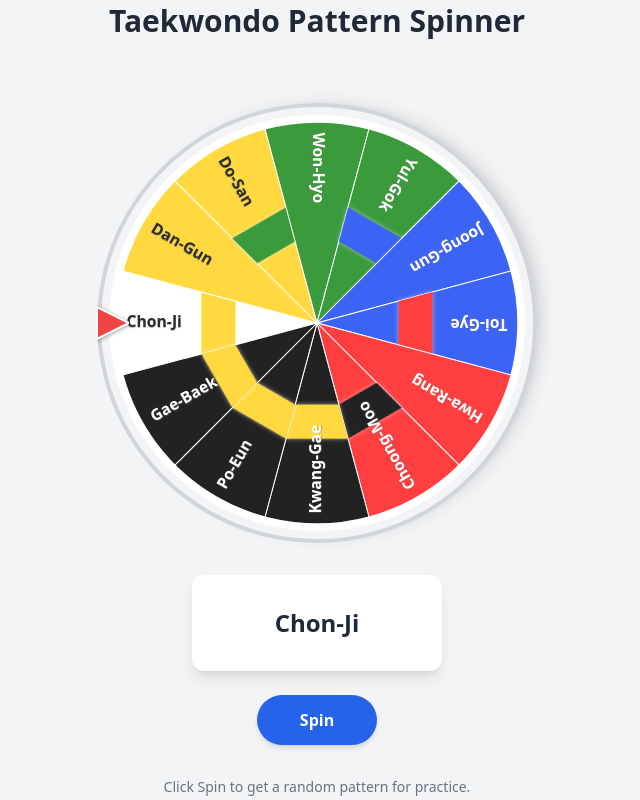
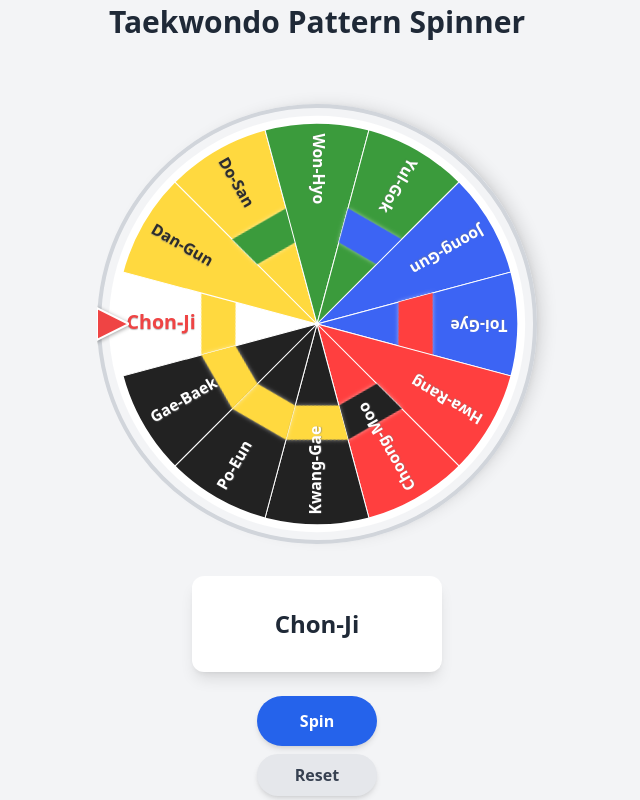
Before and after one commit to Pythagean/pattern_spinner, a React (Vite) app: page / in a window 1280 px wide. Shown: the whole page, without its empty margins (323-963 px from the left). Built offline with nearby package versions, Linux system fonts and the light colour scheme.

Commit message:
Wheel spinning and selecting pattern

```diff
--- a/src/App.tsx
+++ b/src/App.tsx
@@ -17,9 +17,24 @@ const App: React.FC = () => {
   const [spinning, setSpinning] = useState(false);
   const [next, setNext] = useState<string | null>(null);
   const [spinVariance, setSpinVariance] = useState<number>(0);
+  const [usedPatterns, setUsedPatterns] = useState<string[]>([]);
+  const [hasSpun, setHasSpun] = useState(false);
 
   const handleSpin = () => {
-    const newPattern = getRandomPattern(current);
+    if (hasSpun) {
+      // On spin, mark the current pattern as used (unless it's already used)
+      setUsedPatterns((prev) => {
+        if (!prev.includes(current)) {
+          return [...prev, current];
+        }
+        return prev;
+      });
+    }
+    setHasSpun(true);
+    // Exclude already used patterns
+    const available = patterns.filter((p) => !usedPatterns.includes(p) && p !== current);
+    if (available.length === 0) return; // No more patterns to spin
+    const newPattern = available[Math.floor(Math.random() * available.length)];
     // Add variance: random offset within the wedge (-angle/2 to +angle/2)
     const angle = 360 / patterns.length;
     const variance = (Math.random() - 0.5) * angle * 0.9; // 90% of wedge width, centered
@@ -34,13 +49,26 @@ const App: React.FC = () => {
     }, 2000); // match spin animation duration
   };
 
+  const handleReset = () => {
+    setUsedPatterns([]);
+    setHasSpun(false);
+    // Do not reset spinVariance, current, next, or spinning
+  };
+
   return (
     <div className="min-h-screen flex flex-col items-center justify-center bg-gray-100">
       <h1 className="text-3xl font-bold mb-8 text-gray-800">Taekwondo Pattern Spinner</h1>
-  <Wheel patterns={patterns} selected={spinning && next ? next : current} spinning={spinning} variance={spinVariance} />
-  <PatternCard pattern={spinning ? "Spinning..." : current} />
+      <Wheel patterns={patterns} selected={spinning && next ? next : current} spinning={spinning} variance={spinVariance} usedPatterns={usedPatterns} />
+      <PatternCard pattern={spinning ? "Spinning..." : current} />
       <Spinner onSpin={handleSpin} spinning={spinning} />
-      <p className="mt-8 text-gray-500 text-sm">Click Spin to get a random pattern for practice.</p>
+      <button
+        onClick={handleReset}
+        className="mt-2 px-8 py-2 rounded-full font-bold shadow-md bg-gray-200 text-gray-700 hover:bg-gray-300 focus:outline-none focus:ring-2 focus:ring-gray-400 transition-all duration-200"
+        style={{ minWidth: 120 }}
+        disabled={spinning}
+      >
+        Reset
+      </button>
     </div>
   );
 };
--- a/src/components/Wheel.tsx
+++ b/src/components/Wheel.tsx
@@ -5,6 +5,7 @@ type WheelProps = {
     selected: string;
     spinning: boolean;
     variance?: number;
+    usedPatterns?: string[];
 };
 
 // Custom color and stripe map for each pattern
@@ -38,7 +39,7 @@ function getSlicePath(cx: number, cy: number, r: number, startAngle: number, end
     ].join(" ");
 }
 
-const Wheel: React.FC<WheelProps> = ({ patterns, selected, spinning, variance = 0 }) => {
+const Wheel: React.FC<WheelProps> = ({ patterns, selected, spinning, variance = 0, usedPatterns = [] }) => {
     const segCount = patterns.length;
     const angle = 360 / segCount;
     const selectedIdx = patterns.indexOf(selected);
@@ -60,7 +61,7 @@ const Wheel: React.FC<WheelProps> = ({ patterns, selected, spinning, variance =
                 width={size}
                 height={size}
                 viewBox={`0 0 ${size} ${size}`}
-                className={`rounded-full border-4 border-gray-300 shadow-lg ${spinning ? "transition-transform duration-[2000ms] ease-out" : ""}`}
+                className={`rounded-full border-4 border-gray-300 shadow-lg ${spinning ? "transition-transform duration-[2000ms] [transition-timing-function:cubic-bezier(0.15,0.85,0.25,1)]" : ""}`}
                 style={{
                     transform: `rotate(${rotation}deg)`
                 }}
@@ -70,15 +71,18 @@ const Wheel: React.FC<WheelProps> = ({ patterns, selected, spinning, variance =
                     const endAngle = (i + 1) * angle - 90;
                     const style = patternStyles[pattern] || { fill: "#888" };
                     const midAngle = ((startAngle + endAngle) / 2) * Math.PI / 180;
+                    const isUsed = usedPatterns.includes(pattern);
+                    const isSelected = !spinning && pattern === selected;
                     return (
                         <g key={pattern}>
                             <path
                                 d={getSlicePath(cx, cy, r, startAngle, endAngle)}
-                                fill={style.fill}
+                                fill={isUsed ? "#bbb" : style.fill}
                                 stroke="#ffffffff"
                                 strokeWidth={1}
+                                opacity={isUsed ? 0.7 : 1}
                             />
-                                                {style.stripe && (() => {
+                            {style.stripe && !isUsed && (() => {
                                 // Stripe as a band across the wedge at its midpoint (like a belt)
                                 const bandRadius = r * 0.5; // move band further inward
                                 const bandThickness = 36; // width of the band
@@ -107,11 +111,17 @@ const Wheel: React.FC<WheelProps> = ({ patterns, selected, spinning, variance =
                                 y={cy + (r / 2) * Math.sin(midAngle)}
                                 textAnchor="start"
                                 dominantBaseline="middle"
-                                fontSize={16}
+                                fontSize={isSelected ? 20 : 16}
                                 fill={
-                                                                    (style.fill === "#ffd93fff" || style.fill === "#fff") ? "#2d2d2dff" : "#fff"
+                                    isSelected
+                                        ? (style.fill === "#ff3f3fff" ? "#ffd93fff" : "#ef4444")
+                                        : isUsed
+                                            ? "#888"
+                                            : (style.fill === "#ffd93fff" || style.fill === "#fff")
+                                                ? "#2d2d2dff"
+                                                : "#fff"
                                 }
-                                fontWeight="bold"
+                                fontWeight={isSelected ? "bolder" : "bold"}
                                 transform={`rotate(${((startAngle + endAngle) / 2 + 180)},${cx + (r / 2) * Math.cos(midAngle)},${cy + (r / 2) * Math.sin(midAngle)})`}
                                 style={{ userSelect: "none", pointerEvents: "none", textShadow: "0 1px 1px rgba(125, 125, 125, 0.53)" }}
                             >
```
Lines whose indentation alone changed are shown as unchanged.
